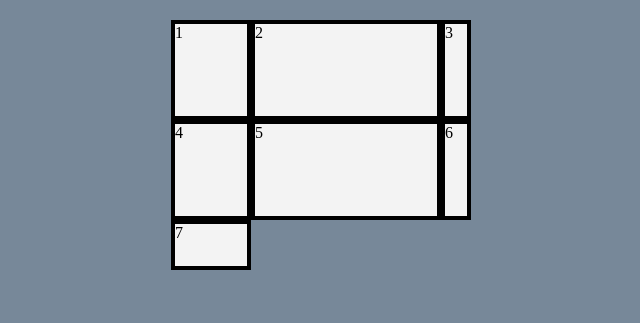
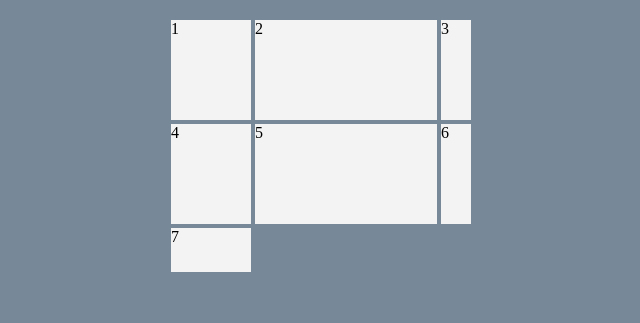
Before and after one commit to ynjacobs/css_grid_art, a plain HTML site: page index.html in a window 1280 px wide. Shown: the whole page, without its empty margins (319-959 px from the left). Drawn offline with Linux system fonts and the light colour scheme.

Commit message:
update css solution image, change borders to grid-gaps

```diff
--- a/style.css
+++ b/style.css
@@ -7,13 +7,13 @@ body {
     margin: 20px auto;
     height: 300px;
     display: grid;
-    grid-template-rows: 100px 100px 50px 50px;
+    grid-gap: 4px;
+    grid-template-rows: 100px 100px 1fr 1fr;
     grid-template-columns: 80px 1fr 30px;
 }
 
 .item {
     background: #F3F3F3;
-    border: 4px solid black;
 }
 
 .one {
```
Also changed, not shown: mondrian-css-solution.png (renamed from img/css-solution.png), 1 other file.
